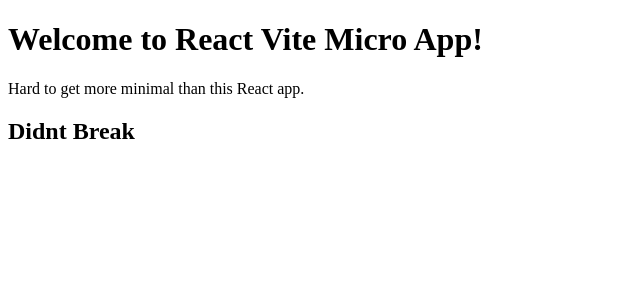
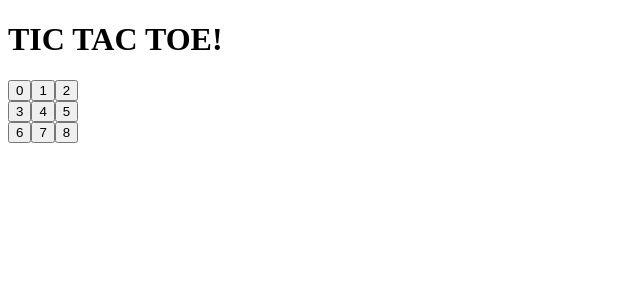
Before and after one commit to deepali0407/tictac, a React (Vite) app: page / in a window 1280 px wide. Shown: the top 300 px of the page, without its empty margins (0-640 px from the left). Built offline with nearby package versions, Linux system fonts and the light colour scheme.

Commit message:
added components
added Board and Squares component. use of props.

```diff
--- a/src/App.jsx
+++ b/src/App.jsx
@@ -1,12 +1,12 @@
 import React from "react";
+import Board from "./components/Board";
 
 const App = () => {
   return (
-    <>
-      <h1>Welcome to React Vite Micro App!</h1>
-      <p>Hard to get more minimal than this React app.</p>
-      <h2>Didnt Break</h2>
-    </>
+    <div>
+      <h1>TIC TAC TOE!</h1>
+      <Board />
+    </div>
   );
 }
 export default App;
--- /dev/null
+++ b/src/components/Board.jsx
@@ -0,0 +1,26 @@
+import React from 'react'
+import Squares from './Squares'
+
+const Board = () => {
+    return (
+    <div>
+        <div>
+            <Squares value= {0} />
+            <Squares value= {1} />
+            <Squares value= {2} />
+        </div>
+        <div>
+            <Squares value= {3} />
+            <Squares value= {4} />
+            <Squares value= {5} />
+        </div>
+        <div>
+            <Squares value= {6} />
+            <Squares value= {7} />
+            <Squares value= {8} />
+        </div>
+    </div>
+    )
+}
+
+export default Board
--- /dev/null
+++ b/src/components/Squares.jsx
@@ -0,0 +1,9 @@
+import React from 'react'
+
+const Squares = props => {
+    return (
+         <button>{props.value}</button>
+    )
+}
+
+export default Squares
```
